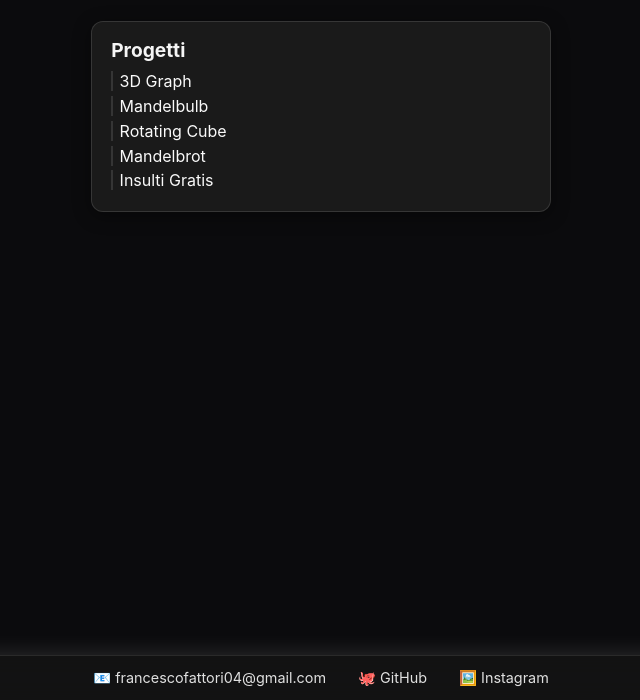
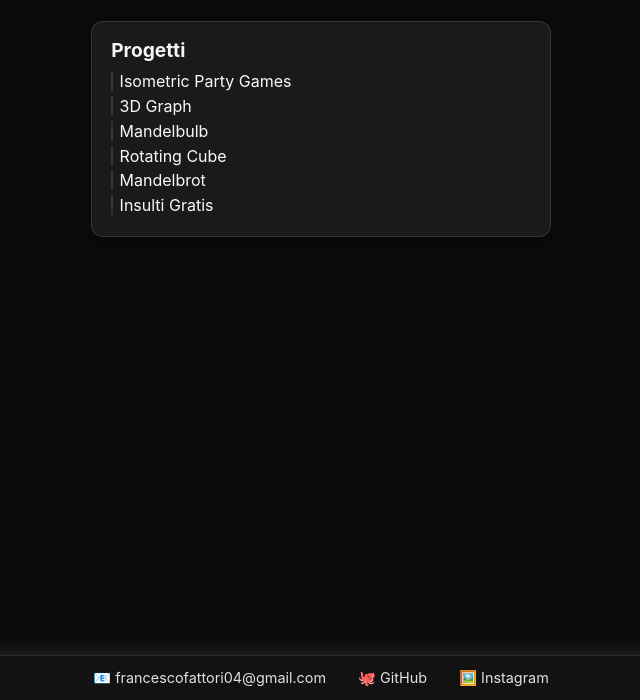
Before and after one commit to FrancescoFattori/FrancescoFattori.github.io, a plain HTML site: page index.html in a window 1280 px wide. Shown: the part 100-800 px from the top of the page, without its empty margins (319-959 px from the left). Drawn offline with Linux system fonts and the light colour scheme.

Commit message:
Update index.html

```diff
--- a/index.html
+++ b/index.html
@@ -151,6 +151,7 @@
   <main>
     <div class="card projects">
       <h2>Progetti</h2>
+      <a href="/Isometric_Party_Games/">Isometric Party Games</a>
       <a href="/3D_graph/">3D Graph</a>
       <a href="/mandelbulb/">Mandelbulb</a>
       <a href="/rotating_cube/">Rotating Cube</a>
```
